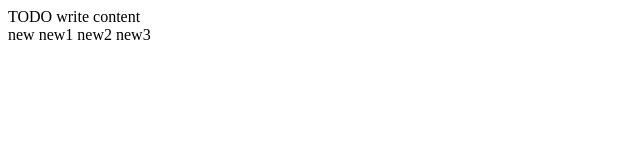
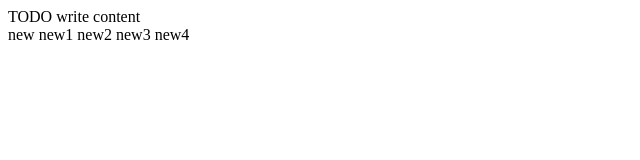
Before and after one commit to Hlushakov/project, a website: page public_html/index.html in a window 1280 px wide. Shown: the full height of the page, 0-640 px from the left. Drawn offline with Linux system fonts and the light colour scheme.

Commit message:
new text new4

```diff
--- a/public_html/index.html
+++ b/public_html/index.html
@@ -16,5 +16,6 @@
                 new1
                 new2
                 new3
+                new4
     </body>
 </html>
```
